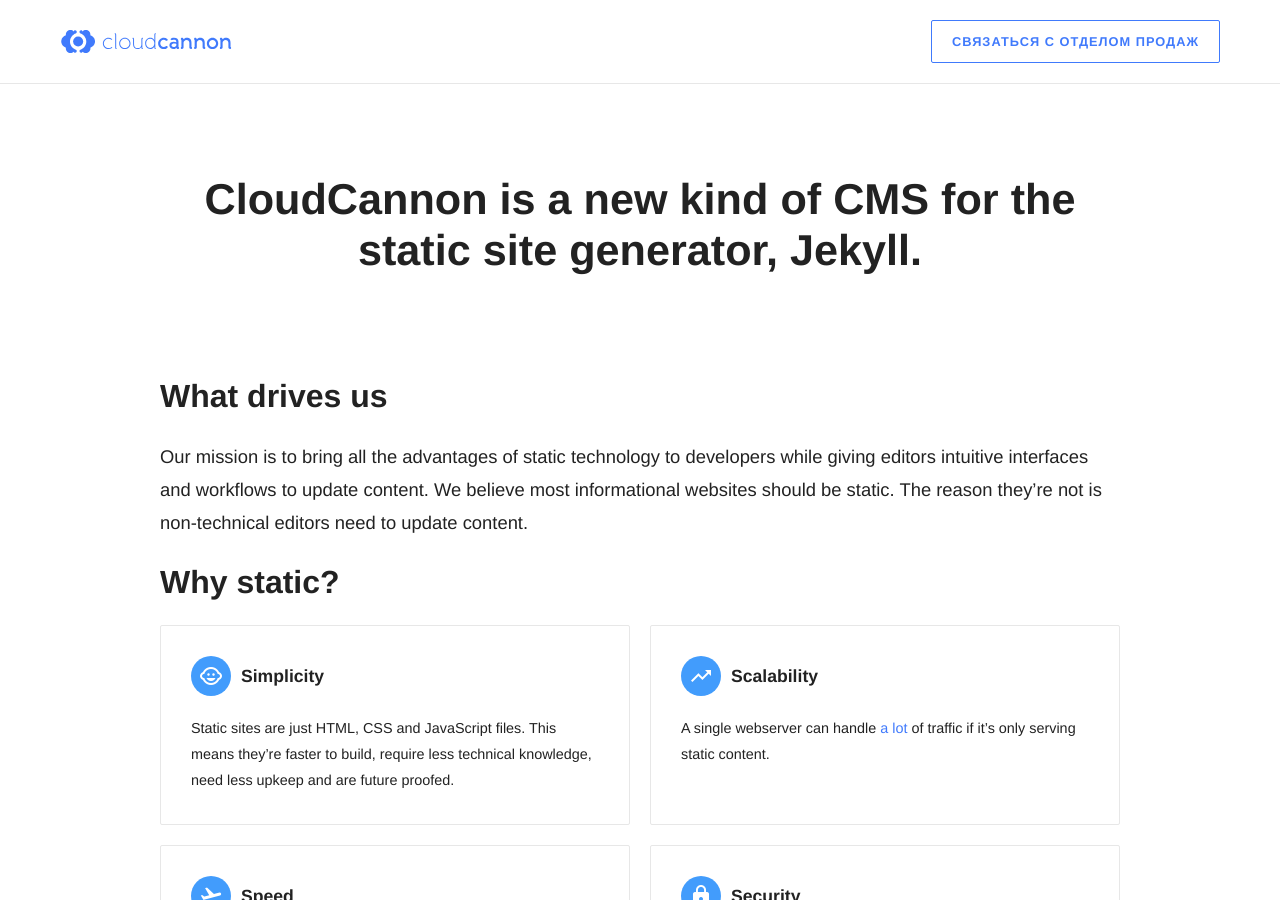
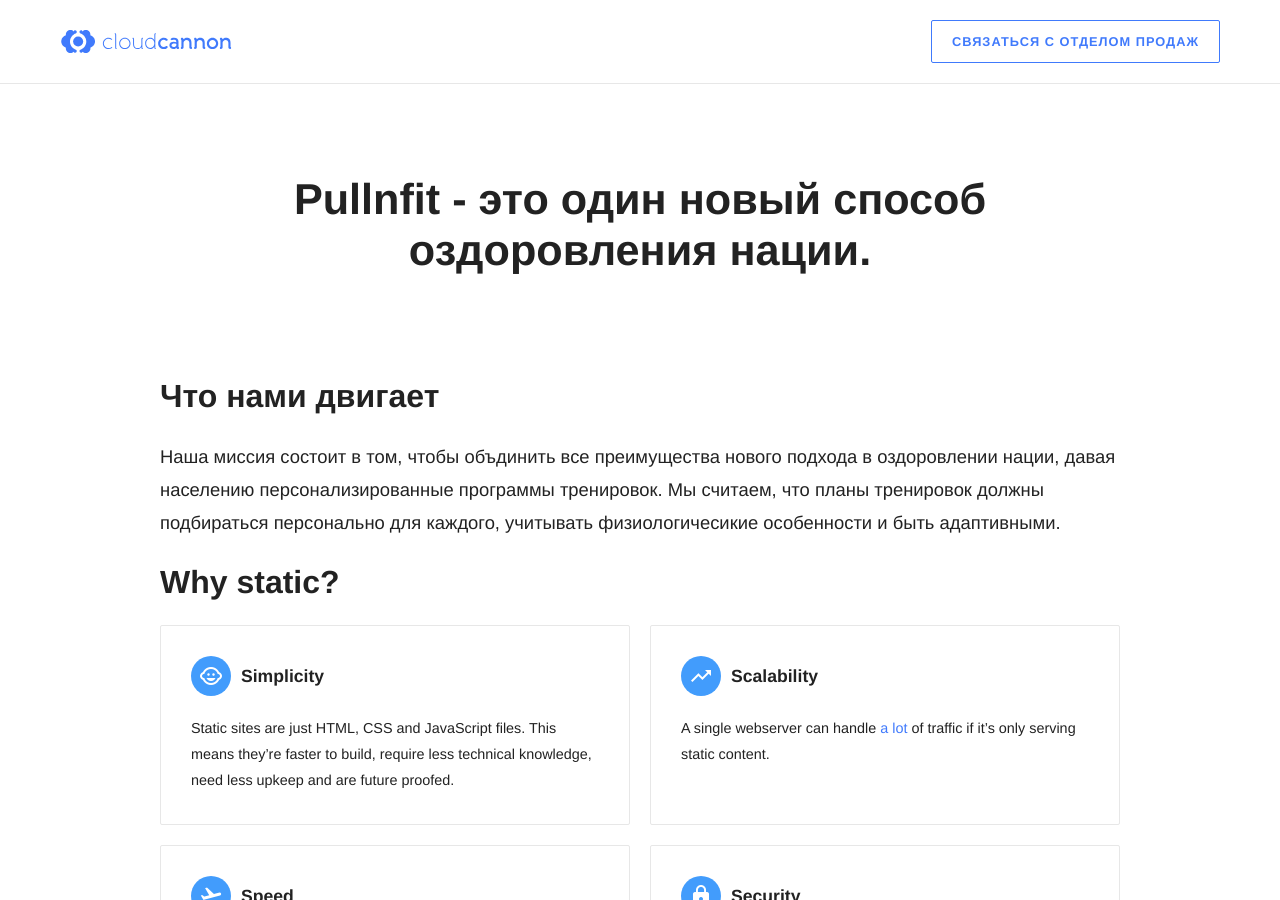
Before and after one commit to RakhimyanTim/adroholic.github.io, a Jekyll site: the page built from pages/about.html, in a window 1280 px wide and 900 px high. Built offline with Jekyll 4.4.1, drawn with Linux system fonts in a browser that asks for light colours; some web fonts are replaced.

Commit message:
Update about.html

```diff
--- a/pages/about.html
+++ b/pages/about.html
@@ -25,10 +25,10 @@
 ---
 
 <div class="about">
-	<h1>CloudCannon is a new kind of CMS for the static site generator, Jekyll.</h1>
+	<h1>Pullnfit - это один новый способ оздоровления нации.</h1>
 
-	<h2>What drives us</h2>
-	<p>Our mission is to bring all the advantages of static technology to developers while giving editors intuitive interfaces and workflows to update content. We believe most informational websites should be static. The reason they’re not is non-technical editors need to update content.</p>
+	<h2>Что нами двигает</h2>
+	<p>Наша миссия состоит в том, чтобы объдинить все преимущества нового подхода в оздоровлении нации, давая населению персонализированные программы тренировок. Мы считаем, что планы тренировок должны подбираться персонально для каждого, учитывать физиологичесикие особенности и быть адаптивными.</p>
 
 	<h2>Why static?</h2>
 	<ul class="cards feature-content">
```
Also changed, not shown: other parts of pages/about.html (+1 -1 lines).
